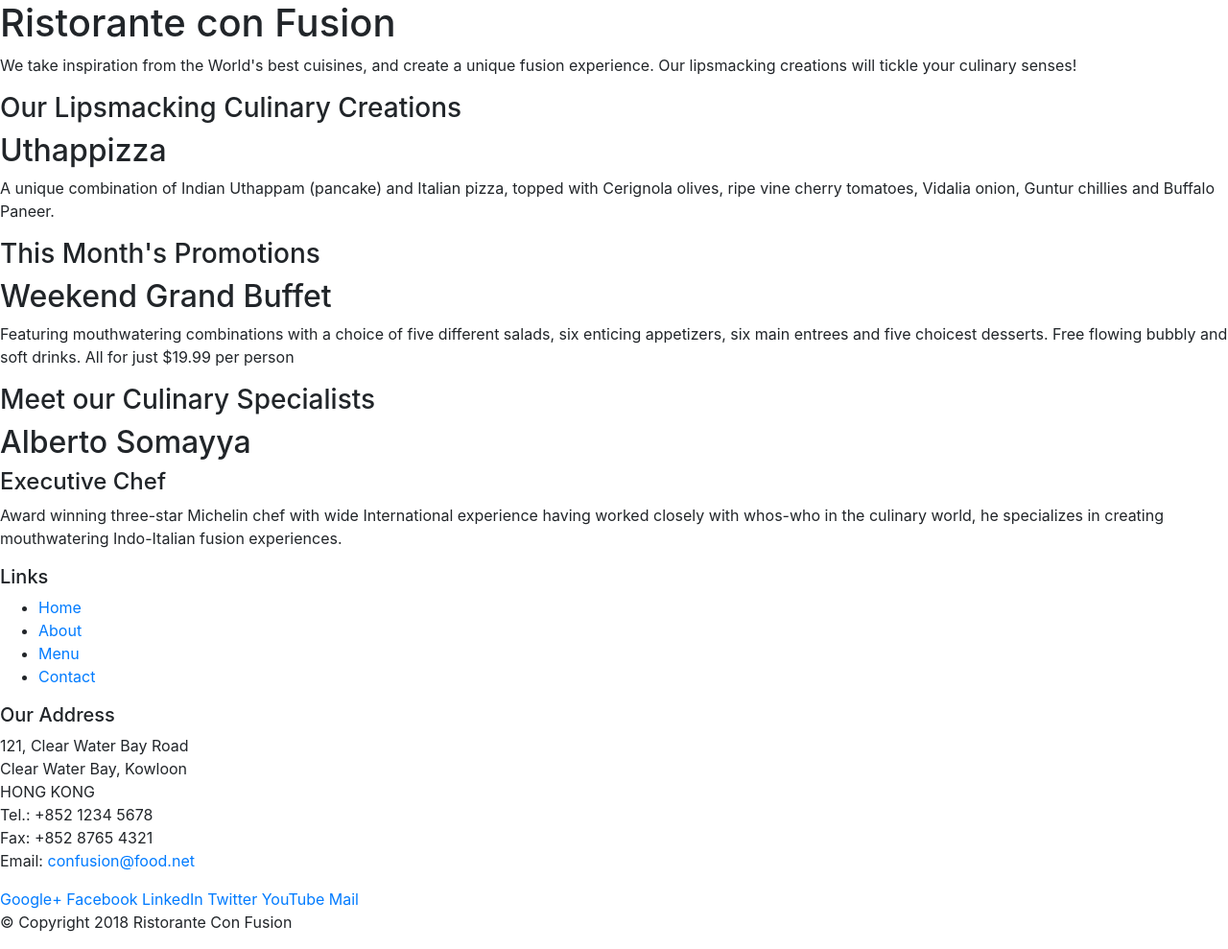
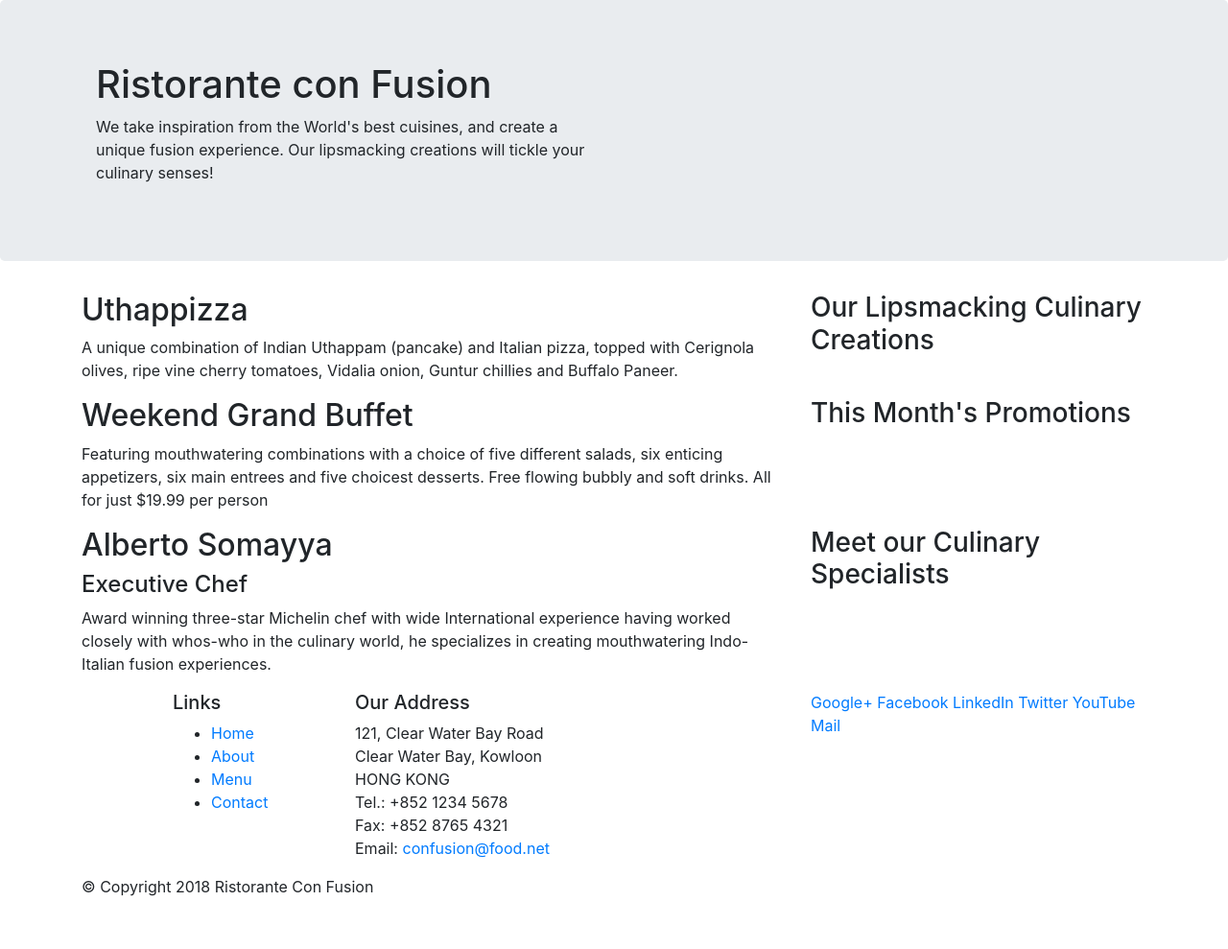
Before and after one commit to xabela/confusion, a website: page index.html in a window 1280 px wide. Shown: the whole page at 96% size. After the commit the page ends 952 px from the top, so only its background shows below. Drawn offline with nearby package versions, Linux system fonts and the light colour scheme.

Commit message:
bootstrap git part 1

```diff
--- a/index.html
+++ b/index.html
@@ -14,46 +14,49 @@
 
 <body>
 
-    <header>
-        <div>
-            <div>
-                <div>
+    <header class="jumbotron">
+        <div class="container">
+            <div clas="row">
+                <div class="col-12 col-sm-6">
                     <h1>Ristorante con Fusion</h1>
                     <p>We take inspiration from the World's best cuisines, and create a unique fusion experience. Our lipsmacking creations will tickle your culinary senses!</p>
                 </div>
-                <div>
-                </div>
+                <!-- <div class="col-12 col-sm">
+                </div> -->
+                <!-- ga ada gapapa -->
             </div>
         </div>
     </header>
 
-    <div>
-        <div>
-            <div>
+    <div class="container">
+        <div class="row">
+            <!-- buat screen yg xs dia bakal nempati semua row, small=4 col, medium-xl=3 col... order last jadi ditampilin di kanan halaman  -->
+            <div class="col-12 col-sm-4 order-sm-last col-md3">
                 <h3>Our Lipsmacking Culinary Creations</h3>
             </div>
-            <div>
+            <!-- ini sisanya yg atas -->
+            <div class="col-12 col-sm order-sm-first col-md">
                 <h2>Uthappizza</h2>
                 <p>A unique combination of Indian Uthappam (pancake) and Italian pizza, topped with Cerignola olives, ripe vine cherry tomatoes, Vidalia onion, Guntur chillies and Buffalo Paneer.</p>
             </div>
         </div>
 
 
-        <div>
-            <div>
+        <div class="row">
+            <div class="col-12 col-sm-4 order-sm-last col-md3">
                 <h3>This Month's Promotions</h3>
             </div>
-            <div>
+            <div class="col-12 col-sm order-sm-first col-md">
                 <h2>Weekend Grand Buffet</h2>
                 <p>Featuring mouthwatering combinations with a choice of five different salads, six enticing appetizers, six main entrees and five choicest desserts. Free flowing bubbly and soft drinks. All for just $19.99 per person </p>
             </div>
         </div>
 
-        <div>
-            <div>
+        <div class="row">
+            <div class="col-12 col-sm-4 order-sm-last col-md3">
                 <h3>Meet our Culinary Specialists</h3>
             </div>
-            <div>
+            <div class="col-12 col-sm order-sm-first col-md">
                 <h2>Alberto Somayya</h2>
                 <h4>Executive Chef</h4>
                 <p>Award winning three-star Michelin chef with wide International experience having worked closely with whos-who in the culinary world, he specializes in creating mouthwatering Indo-Italian fusion experiences. </p>
@@ -62,9 +65,10 @@
     </div>
 
     <footer>
-        <div>
-            <div>
-                <div>
+        <div class="container">
+            <div class="row">
+                <!-- offset buat nendang ke kanan 1 kolom           -->
+                <div class="col-4 offset-1 col-sm-2">
                     <h5>Links</h5>
                     <ul>
                         <li><a href="#">Home</a></li>
@@ -73,7 +77,7 @@
                         <li><a href="#">Contact</a></li>
                     </ul>
                 </div>
-                <div>
+                <div class="col-7 col-sm-5">
                     <h5>Our Address</h5>
                     <address>
 		              121, Clear Water Bay Road<br>
@@ -84,7 +88,7 @@
 		              Email: <a href="mailto:confusion@food.net">confusion@food.net</a>
 		           </address>
                 </div>
-                <div>
+                <div class="col-12 col-sm-4">
                     <div>
                         <a href="http://google.com/+">Google+</a>
                         <a href="http://www.facebook.com/profile.php?id=">Facebook</a>
@@ -95,8 +99,8 @@
                     </div>
                 </div>
            </div>
-           <div>
-                <div>
+           <div class="row">
+                <div class="col-auto">
                     <p>© Copyright 2018 Ristorante Con Fusion</p>
                 </div>
            </div>
```
